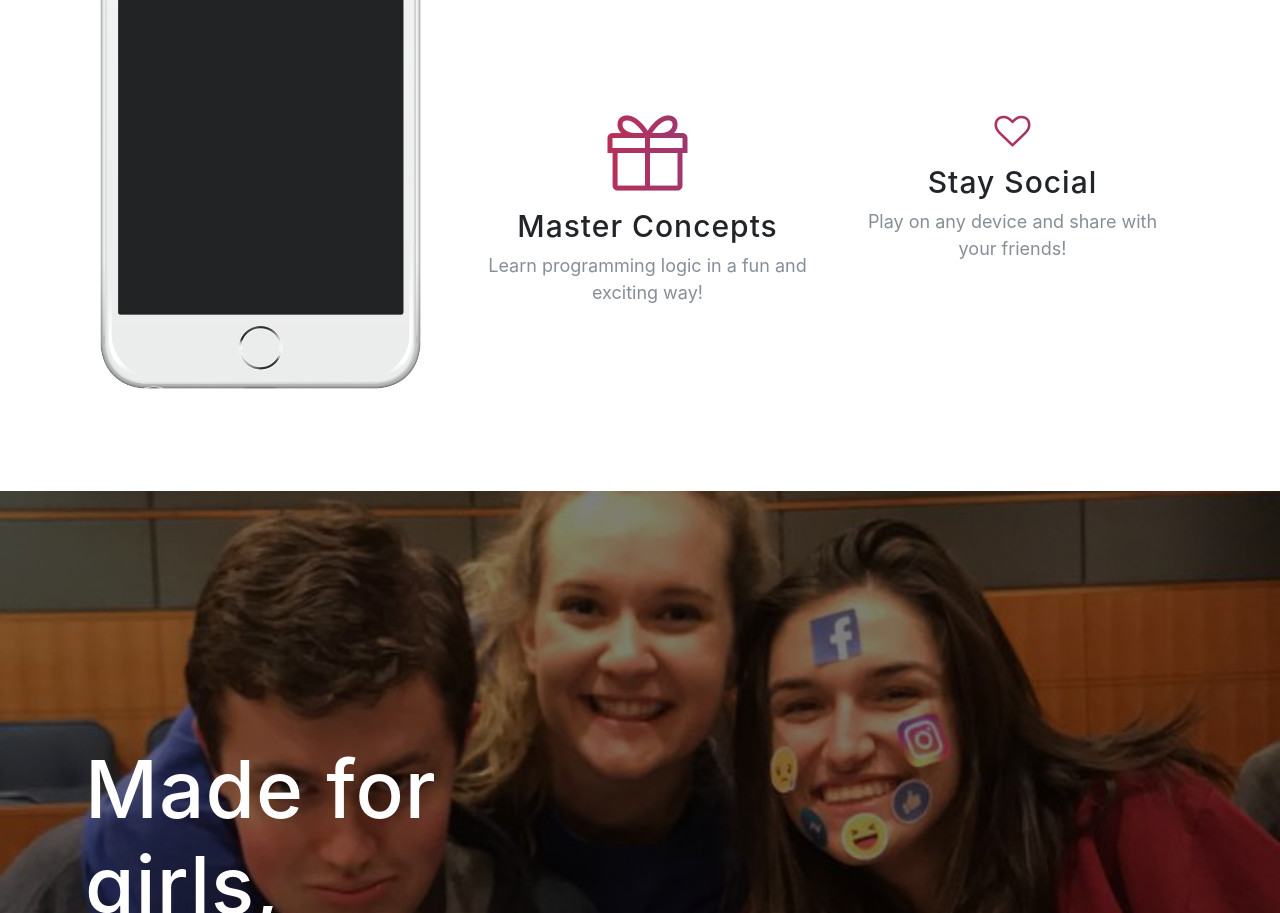
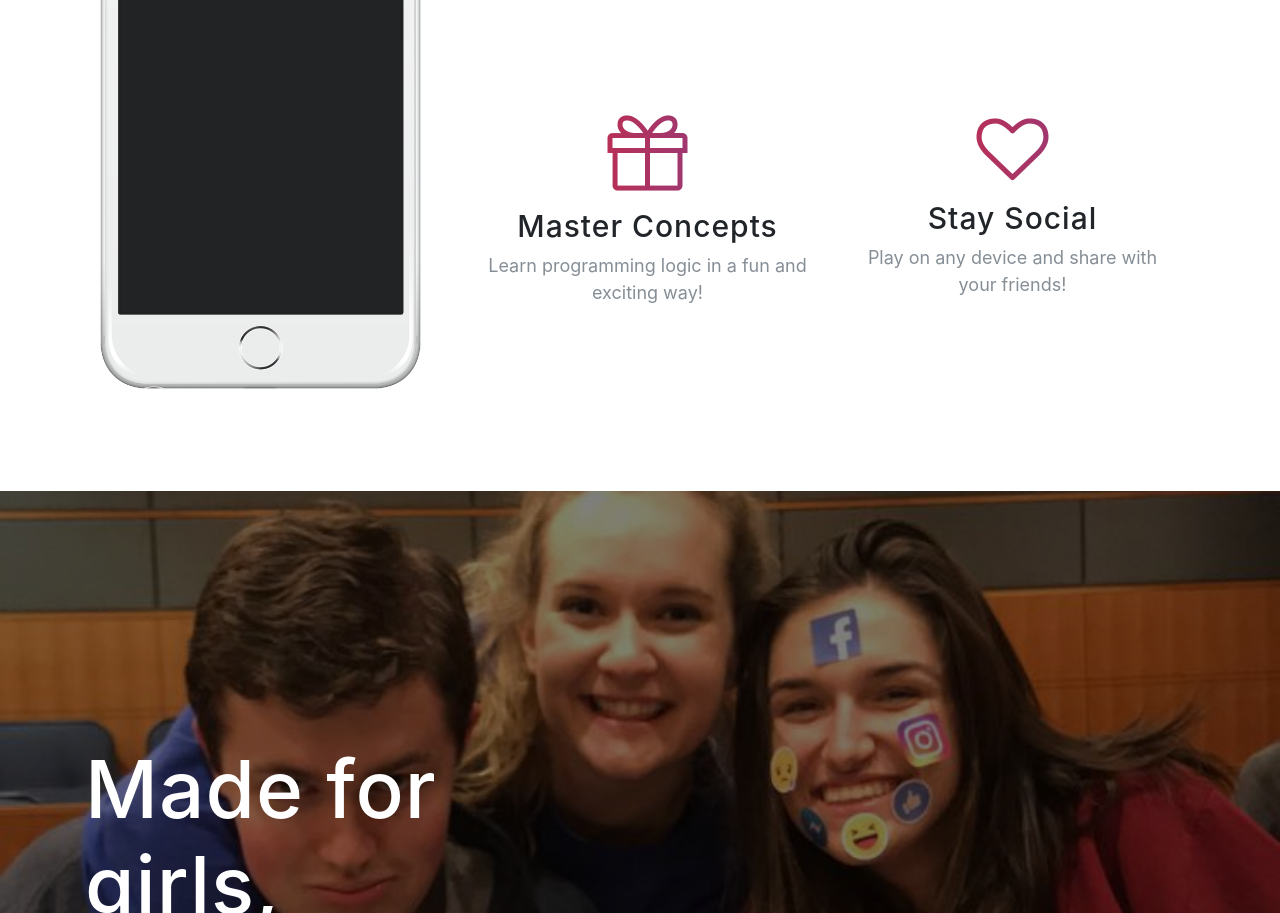
Before and after one commit to SummerSmith/girls-space, a website with bundled scripts: page startbootstrap-new-age-gh-pages/index.html in a window 1280 px wide. Shown: the part 1956-2869 px from the top of the page. Built offline with nearby package versions, Linux system fonts and the light colour scheme; files whose address does not match are found by name; a web font is replaced by a local one.

Commit message:
Test: update icon size

```diff
--- a/startbootstrap-new-age-gh-pages/index.html
+++ b/startbootstrap-new-age-gh-pages/index.html
@@ -148,7 +148,7 @@
                 </div>
                 <div class="col-lg-6">
                   <div class="feature-item">
-                    <i class="fa fa-heart-o" style="font-size:36px;"></i>
+                    <i class="fa fa-heart-o" style="font-size:72px;"></i>
                     <h3>Stay Social</h3>
                     <p class="text-muted">Play on any device and share with your friends!</p>
                   </div>
```
